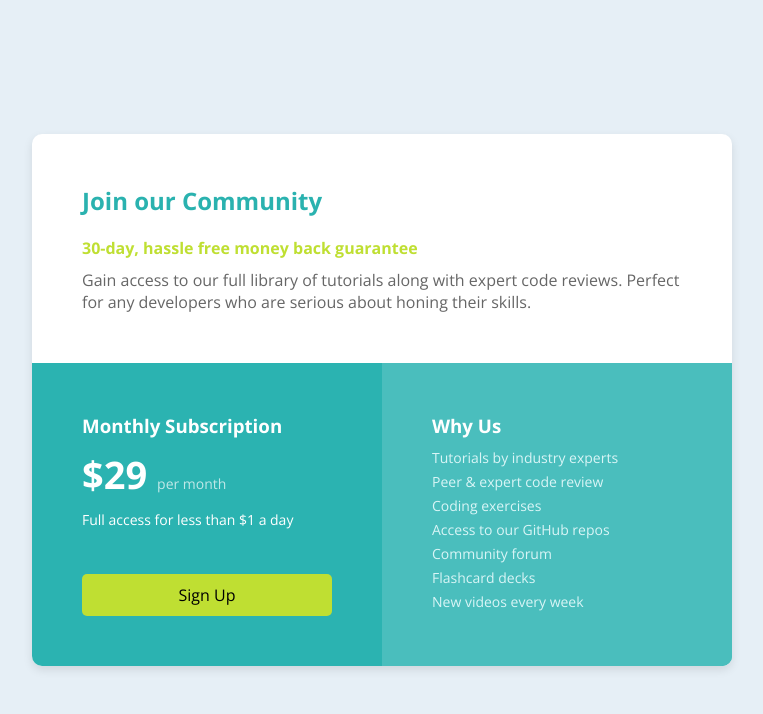
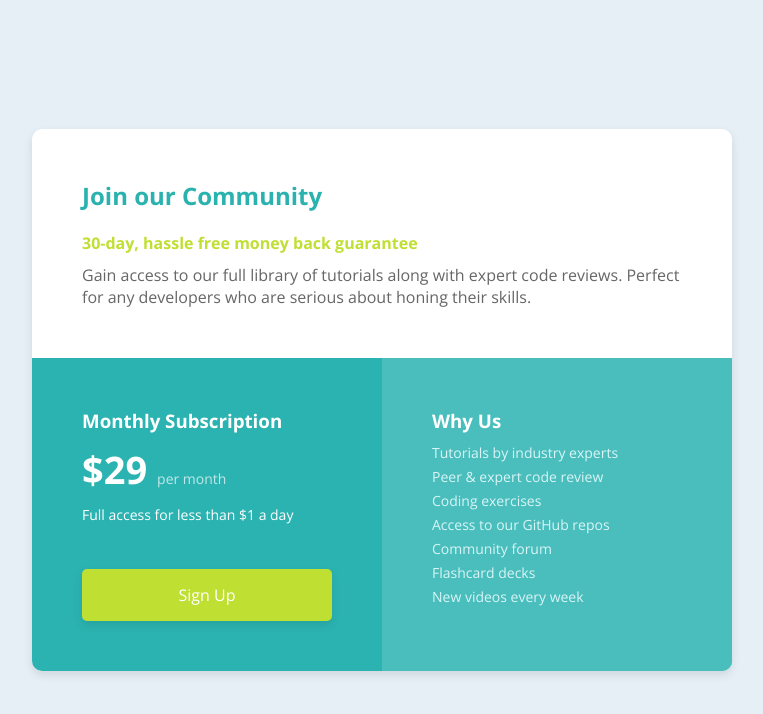
Before and after one commit to robertmartic/single-price-grid, a plain HTML site: page index.html in a window 1280 px wide. Shown: the whole page, without its empty margins (258-1021 px from the left). Drawn offline with nearby package versions, Linux system fonts and the light colour scheme; a web font is replaced by a local one.

Commit message:
Add files via upload

```diff
--- a/style.css
+++ b/style.css
@@ -74,14 +74,15 @@ body {
 
 .signup-btn {
   background-color: #bfdf32;
-  color: black;
+  color: white;
   border: none;
-  padding: 10px;
+  padding: 15px;
   width: 100%;
   font-size: 16px;
   cursor: pointer;
   border-radius: 5px;
   margin-top: 35px;
+  box-shadow: 0 4px 10px rgba(0, 0, 0, 0.1);
 }
 
 .signup-btn:hover {
```
